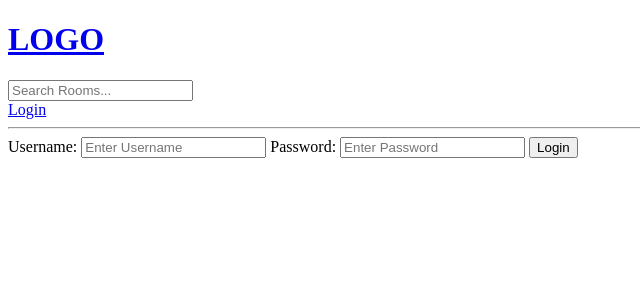
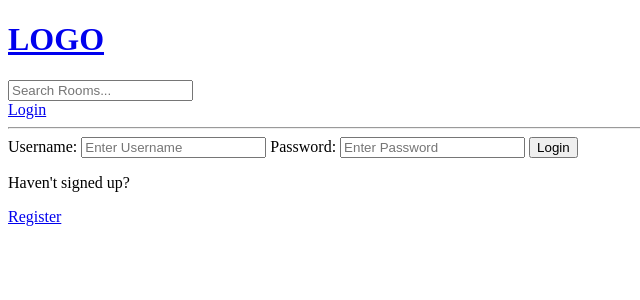
Before and after one commit to navanish07/EduConnect, a Django app: page /login/ in a window 1280 px wide. Shown: the top 300 px of the page, without its empty margins (0-640 px from the left). Run offline with Django 5.2, Linux system fonts and the light colour scheme.

Commit message:
Register

```diff
--- a/EduConnect/base/templates/base/login_register.html
+++ b/EduConnect/base/templates/base/login_register.html
@@ -2,6 +2,8 @@
 
 {% block content %}
 
+
+{% if page == 'login' %}
 <div>
     <form method="POST" action="">
         {% csrf_token %}
@@ -12,7 +14,27 @@
         <input type="password" name="password" placeholder="Enter Password">
 
         <input type="submit" value="Login" />
+
+        <p>Haven't signed up?</p>
+        <a href="{% url 'register' %}">Register</a>
+
     </form>
 </div>
 
+{% else %}
+
+<div>
+    <form method="POST" action="">
+        {% csrf_token %}
+
+
+        <input type="submit" value="Register" />
+
+        <p>Already signed up?</p>
+        <a href="{% url 'login' %}">Login</a>
+
+    </form>
+</div>
+{% endif %}
+
 {% endblock %}
--- a/EduConnect/base/urls.py
+++ b/EduConnect/base/urls.py
@@ -4,6 +4,7 @@ from . import views
 urlpatterns = [
     path('login/', views.loginPage, name='login'),
     path('logout/', views.logoutUser, name="logout"),
+    path('register/', views.registerPage, name="register"),
     path("", views.home, name="home"),
     path('room/<str:pk>/', views.room, name="room"),
     path('create-room/', views.createRoom, name="create-room"),
--- a/EduConnect/base/views.py
+++ b/EduConnect/base/views.py
@@ -18,8 +18,9 @@ from django.contrib.auth.decorators import login_required
 # ]
 
 def loginPage(request):
+    page = 'login'
     if request.method == 'POST':
-        username = request.POST.get('username')
+        username = request.POST.get('username').lower()
         password = request.POST.get('password')
         try:
             user = User.objects.get(username=username)
@@ -33,12 +34,15 @@ def loginPage(request):
             messages.error(request, 'Username OR password is incorrect')
 
 
-    context = {}
+    context = {'page': page}
     return render(request, 'base/login_register.html', context)
 
 def logoutUser(request):
     logout(request)
     return redirect('home')
+
+def registerPage(request):
+    return render(request, 'base/login_register.html')
 
 def home(request):
     q = request.GET.get('q') if request.GET.get('q') != None else ''    # Get query from url if it exists, else set q to empty string
```
Also changed, not shown: EduConnect/db.sqlite3.
